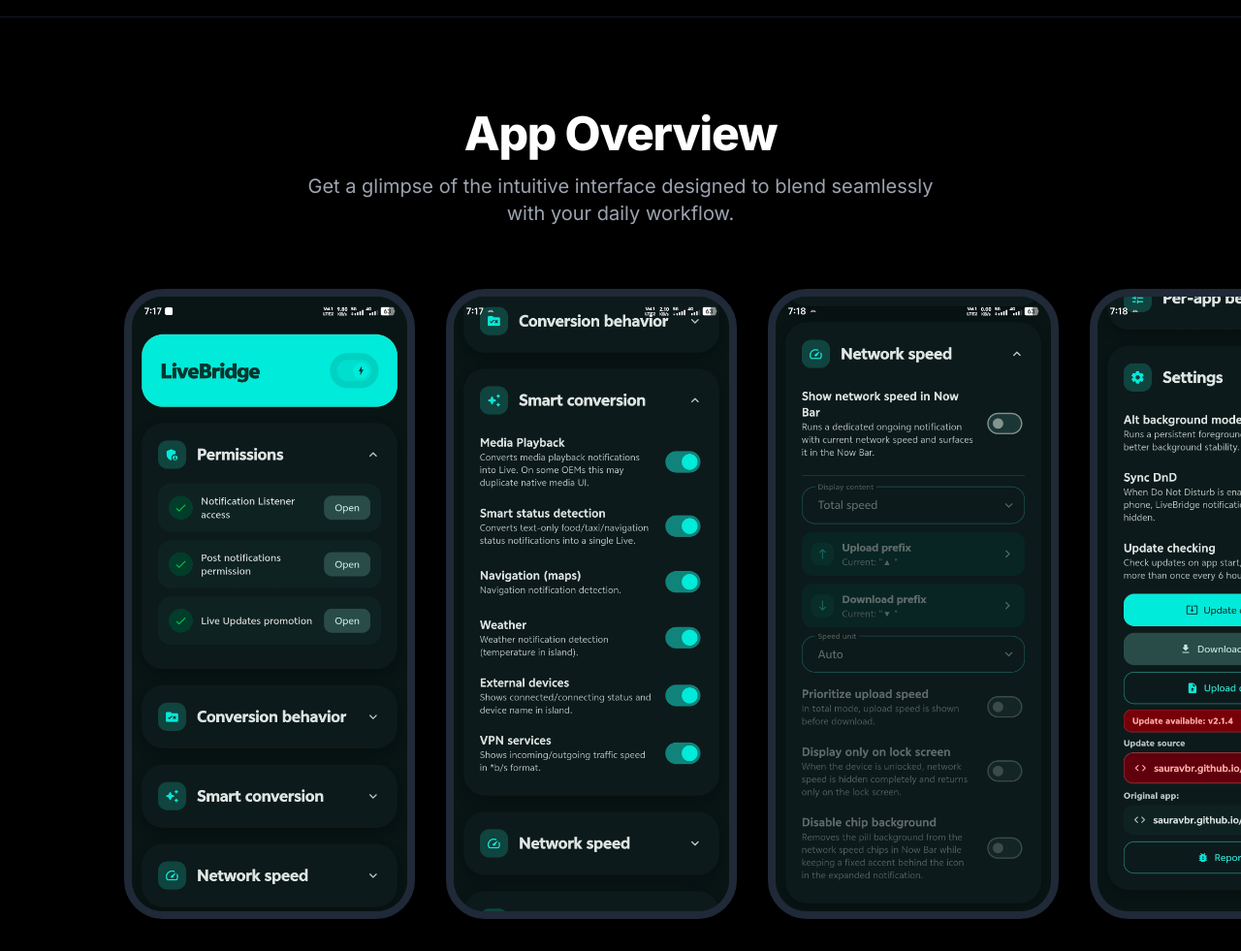
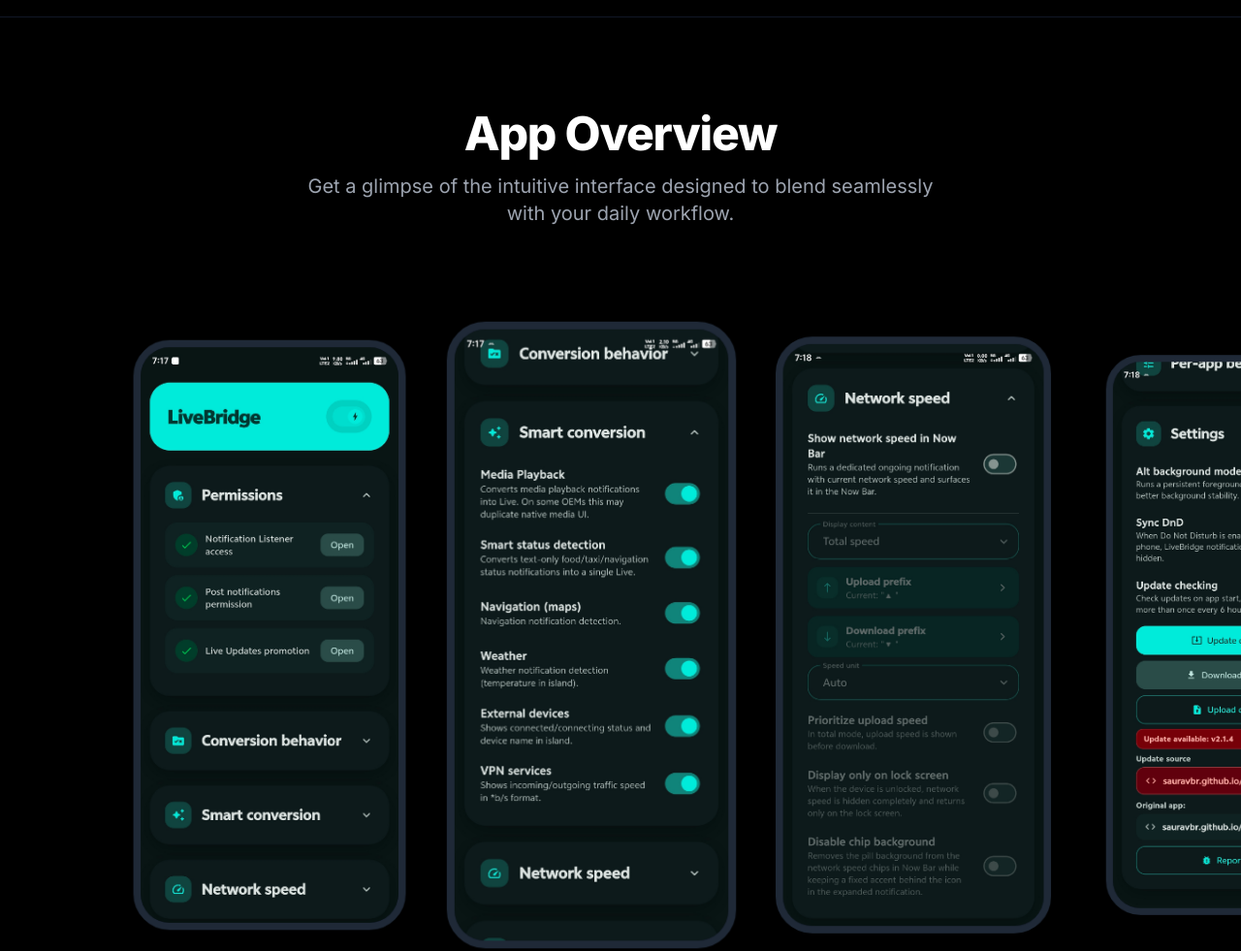
Before and after one commit to sauravbr/Livebridge, a plain HTML site: page index.html in a window 1280 px wide. Shown: the part 4761-5742 px from the top of the page at 97% size. Drawn offline with nearby package versions, Linux system fonts and the light colour scheme.

Commit message:
Add files via upload

```diff
--- a/index.html
+++ b/index.html
@@ -105,6 +105,37 @@
         /* Hide Scrollbar for App Overview */
         .hide-scrollbar::-webkit-scrollbar { display: none; }
         .hide-scrollbar { -ms-overflow-style: none; scrollbar-width: none; }
+
+        /* App Screen Entry & Hover Animations */
+        .app-screen {
+            opacity: 0;
+            transform: scale(0.6) translateY(60px);
+            transition: opacity 0.8s cubic-bezier(0.34, 1.56, 0.64, 1), transform 0.8s cubic-bezier(0.34, 1.56, 0.64, 1);
+            transform-origin: center center;
+            will-change: transform, opacity;
+        }
+        .app-screen.is-visible {
+            opacity: 1;
+            transform: scale(1) translateY(0);
+        }
+
+        /* Inner card scaling for horizontal scroll */
+        .app-card-inner {
+            --scroll-scale: 1;
+            transform: scale(var(--scroll-scale));
+            transition: transform 0.3s cubic-bezier(0.16, 1, 0.3, 1), box-shadow 0.3s ease;
+            will-change: transform;
+        }
+        .app-screen:hover .app-card-inner {
+            transform: scale(1.05) translateY(-10px) !important;
+        }
+
+        /* Staggered delays for the horizontal sequence */
+        .app-screen:nth-child(1) { transition-delay: 0.1s; }
+        .app-screen:nth-child(2) { transition-delay: 0.2s; }
+        .app-screen:nth-child(3) { transition-delay: 0.3s; }
+        .app-screen:nth-child(4) { transition-delay: 0.4s; }
+        .app-screen:nth-child(5) { transition-delay: 0.5s; }
 
         ::-webkit-scrollbar { width: 10px; }
         ::-webkit-scrollbar-track { background: transparent; }
@@ -547,7 +578,7 @@
         </section>
 
         <!-- App Overview Section -->
-        <section id="app-overview" class="relative py-24 bg-slate-50 dark:bg-black/50 border-t border-gray-200 dark:border-gray-900 overflow-hidden">
+        <section id="app-overview" class="relative py-24 bg-slate-50 dark:bg-black/50 border-t border-gray-200 dark:border-gray-900 overflow-hidden perspective-1000">
             <div class="max-w-7xl mx-auto px-6 relative z-10">
                 <div class="fade-in-section text-center mb-16">
                     <h2 class="text-4xl md:text-5xl font-extrabold tracking-tight text-gray-900 dark:text-white mb-4">App Overview</h2>
@@ -556,31 +587,41 @@
             </div>
 
             <!-- Horizontal Scroll Container -->
-            <div class="fade-in-section flex overflow-x-auto gap-6 md:gap-8 px-6 md:px-[10vw] pb-12 snap-x snap-mandatory hide-scrollbar">
+            <div id="app-carousel" class="flex overflow-x-auto gap-6 md:gap-8 px-6 md:px-[10vw] pb-16 pt-8 snap-x snap-mandatory hide-scrollbar">
                 <!-- App Screen 1 -->
-                <div class="snap-center shrink-0 w-[260px] md:w-[300px] aspect-[9/19.5] rounded-[2.5rem] border-[8px] border-gray-200 dark:border-gray-800 bg-white dark:bg-gray-900 shadow-xl overflow-hidden relative group">
-                    <img src="image1.jpg" alt="App Screen 1" class="w-full h-full object-cover transition-transform duration-700 group-hover:scale-105" onerror="this.src='https://images.unsplash.com/photo-1611162617474-5b21e879e113?q=80&w=400&auto=format&fit=crop';">
-                    <div class="absolute inset-0 bg-gradient-to-t from-black/60 via-transparent to-transparent opacity-0 group-hover:opacity-100 transition-opacity duration-300"></div>
+                <div class="app-screen snap-center shrink-0 w-[260px] md:w-[300px]">
+                    <div class="app-card-inner w-full aspect-[9/19.5] rounded-[2.5rem] border-[8px] border-gray-200 dark:border-gray-800 bg-white dark:bg-gray-900 shadow-xl hover:shadow-[0_30px_60px_rgba(168,85,247,0.4)] dark:hover:shadow-[0_30px_60px_rgba(168,85,247,0.3)] overflow-hidden relative group">
+                        <img src="image1.jpg" alt="App Screen 1" class="w-full h-full object-cover transition-transform duration-700 group-hover:scale-110" onerror="this.src='https://images.unsplash.com/photo-1611162617474-5b21e879e113?q=80&w=400&auto=format&fit=crop';">
+                        <div class="absolute inset-0 bg-gradient-to-t from-black/80 via-transparent to-transparent opacity-0 group-hover:opacity-100 transition-opacity duration-300"></div>
+                    </div>
                 </div>
                 <!-- App Screen 2 -->
-                <div class="snap-center shrink-0 w-[260px] md:w-[300px] aspect-[9/19.5] rounded-[2.5rem] border-[8px] border-gray-200 dark:border-gray-800 bg-white dark:bg-gray-900 shadow-xl overflow-hidden relative group">
-                    <img src="image2.jpg" alt="App Screen 2" class="w-full h-full object-cover transition-transform duration-700 group-hover:scale-105" onerror="this.src='https://images.unsplash.com/photo-1611162616305-c69b3fa7fbe0?q=80&w=400&auto=format&fit=crop';">
-                    <div class="absolute inset-0 bg-gradient-to-t from-black/60 via-transparent to-transparent opacity-0 group-hover:opacity-100 transition-opacity duration-300"></div>
+                <div class="app-screen snap-center shrink-0 w-[260px] md:w-[300px]">
+                    <div class="app-card-inner w-full aspect-[9/19.5] rounded-[2.5rem] border-[8px] border-gray-200 dark:border-gray-800 bg-white dark:bg-gray-900 shadow-xl hover:shadow-[0_30px_60px_rgba(168,85,247,0.4)] dark:hover:shadow-[0_30px_60px_rgba(168,85,247,0.3)] overflow-hidden relative group">
+                        <img src="image2.jpg" alt="App Screen 2" class="w-full h-full object-cover transition-transform duration-700 group-hover:scale-110" onerror="this.src='https://images.unsplash.com/photo-1611162616305-c69b3fa7fbe0?q=80&w=400&auto=format&fit=crop';">
+                        <div class="absolute inset-0 bg-gradient-to-t from-black/80 via-transparent to-transparent opacity-0 group-hover:opacity-100 transition-opacity duration-300"></div>
+                    </div>
                 </div>
                 <!-- App Screen 3 -->
-                <div class="snap-center shrink-0 w-[260px] md:w-[300px] aspect-[9/19.5] rounded-[2.5rem] border-[8px] border-gray-200 dark:border-gray-800 bg-white dark:bg-gray-900 shadow-xl overflow-hidden relative group">
-                    <img src="image3.jpg" alt="App Screen 3" class="w-full h-full object-cover transition-transform duration-700 group-hover:scale-105" onerror="this.src='https://images.unsplash.com/photo-1611162618071-b39a2ec055fb?q=80&w=400&auto=format&fit=crop';">
-                    <div class="absolute inset-0 bg-gradient-to-t from-black/60 via-transparent to-transparent opacity-0 group-hover:opacity-100 transition-opacity duration-300"></div>
+                <div class="app-screen snap-center shrink-0 w-[260px] md:w-[300px]">
+                    <div class="app-card-inner w-full aspect-[9/19.5] rounded-[2.5rem] border-[8px] border-gray-200 dark:border-gray-800 bg-white dark:bg-gray-900 shadow-xl hover:shadow-[0_30px_60px_rgba(168,85,247,0.4)] dark:hover:shadow-[0_30px_60px_rgba(168,85,247,0.3)] overflow-hidden relative group">
+                        <img src="image3.jpg" alt="App Screen 3" class="w-full h-full object-cover transition-transform duration-700 group-hover:scale-110" onerror="this.src='https://images.unsplash.com/photo-1611162618071-b39a2ec055fb?q=80&w=400&auto=format&fit=crop';">
+                        <div class="absolute inset-0 bg-gradient-to-t from-black/80 via-transparent to-transparent opacity-0 group-hover:opacity-100 transition-opacity duration-300"></div>
+                    </div>
                 </div>
                 <!-- App Screen 4 -->
-                <div class="snap-center shrink-0 w-[260px] md:w-[300px] aspect-[9/19.5] rounded-[2.5rem] border-[8px] border-gray-200 dark:border-gray-800 bg-white dark:bg-gray-900 shadow-xl overflow-hidden relative group">
-                    <img src="image4.jpg" alt="App Screen 4" class="w-full h-full object-cover transition-transform duration-700 group-hover:scale-105" onerror="this.src='https://images.unsplash.com/photo-1611162616475-46b635cb6868?q=80&w=400&auto=format&fit=crop';">
-                    <div class="absolute inset-0 bg-gradient-to-t from-black/60 via-transparent to-transparent opacity-0 group-hover:opacity-100 transition-opacity duration-300"></div>
+                <div class="app-screen snap-center shrink-0 w-[260px] md:w-[300px]">
+                    <div class="app-card-inner w-full aspect-[9/19.5] rounded-[2.5rem] border-[8px] border-gray-200 dark:border-gray-800 bg-white dark:bg-gray-900 shadow-xl hover:shadow-[0_30px_60px_rgba(168,85,247,0.4)] dark:hover:shadow-[0_30px_60px_rgba(168,85,247,0.3)] overflow-hidden relative group">
+                        <img src="image4.jpg" alt="App Screen 4" class="w-full h-full object-cover transition-transform duration-700 group-hover:scale-110" onerror="this.src='https://images.unsplash.com/photo-1611162616475-46b635cb6868?q=80&w=400&auto=format&fit=crop';">
+                        <div class="absolute inset-0 bg-gradient-to-t from-black/80 via-transparent to-transparent opacity-0 group-hover:opacity-100 transition-opacity duration-300"></div>
+                    </div>
                 </div>
                 <!-- App Screen 5 -->
-                <div class="snap-center shrink-0 w-[260px] md:w-[300px] aspect-[9/19.5] rounded-[2.5rem] border-[8px] border-gray-200 dark:border-gray-800 bg-white dark:bg-gray-900 shadow-xl overflow-hidden relative group">
-                    <img src="image5.jpg" alt="App Screen 5" class="w-full h-full object-cover transition-transform duration-700 group-hover:scale-105" onerror="this.src='https://images.unsplash.com/photo-1601784551446-20c9e07cd5d3?q=80&w=400&auto=format&fit=crop';">
-                    <div class="absolute inset-0 bg-gradient-to-t from-black/60 via-transparent to-transparent opacity-0 group-hover:opacity-100 transition-opacity duration-300"></div>
+                <div class="app-screen snap-center shrink-0 w-[260px] md:w-[300px]">
+                    <div class="app-card-inner w-full aspect-[9/19.5] rounded-[2.5rem] border-[8px] border-gray-200 dark:border-gray-800 bg-white dark:bg-gray-900 shadow-xl hover:shadow-[0_30px_60px_rgba(168,85,247,0.4)] dark:hover:shadow-[0_30px_60px_rgba(168,85,247,0.3)] overflow-hidden relative group">
+                        <img src="image5.jpg" alt="App Screen 5" class="w-full h-full object-cover transition-transform duration-700 group-hover:scale-110" onerror="this.src='https://images.unsplash.com/photo-1601784551446-20c9e07cd5d3?q=80&w=400&auto=format&fit=crop';">
+                        <div class="absolute inset-0 bg-gradient-to-t from-black/80 via-transparent to-transparent opacity-0 group-hover:opacity-100 transition-opacity duration-300"></div>
+                    </div>
                 </div>
             </div>
         </section>
@@ -915,7 +956,40 @@
             });
         }, observerOptions);
 
-        document.querySelectorAll('.fade-in-section').forEach(el => observer.observe(el));
+        document.querySelectorAll('.fade-in-section, .app-screen').forEach(el => observer.observe(el));
+
+        // 5. Dynamic App Carousel Scroll Scaling
+        const appCarousel = document.getElementById('app-carousel');
+        const appScreens = document.querySelectorAll('.app-screen');
+
+        if (appCarousel) {
+            const updateCarouselScale = () => {
+                const carouselCenter = appCarousel.getBoundingClientRect().left + appCarousel.offsetWidth / 2;
+
+                appScreens.forEach(screen => {
+                    const innerCard = screen.querySelector('.app-card-inner');
+                    if (innerCard) {
+                        const rect = screen.getBoundingClientRect();
+                        const screenCenter = rect.left + rect.width / 2;
+                        const distance = Math.abs(carouselCenter - screenCenter);
+
+                        // Scale the focused center item fully to 1, side items scale down to 0.85
+                        const maxDistance = appCarousel.offsetWidth / 1.5;
+                        let scale = 1 - (distance / maxDistance) * 0.15;
+                        scale = Math.max(0.85, Math.min(1, scale));
+
+                        // Set CSS custom property to adjust the inner wrapper
+                        innerCard.style.setProperty('--scroll-scale', scale);
+                    }
+                });
+            };
+
+            // Trigger on scroll and resize
+            appCarousel.addEventListener('scroll', updateCarouselScale, { passive: true });
+            window.addEventListener('resize', updateCarouselScale);
+            // Initial call to set state
+            setTimeout(updateCarouselScale, 100);
+        }
     </script>
 </body>
 </html>
```
